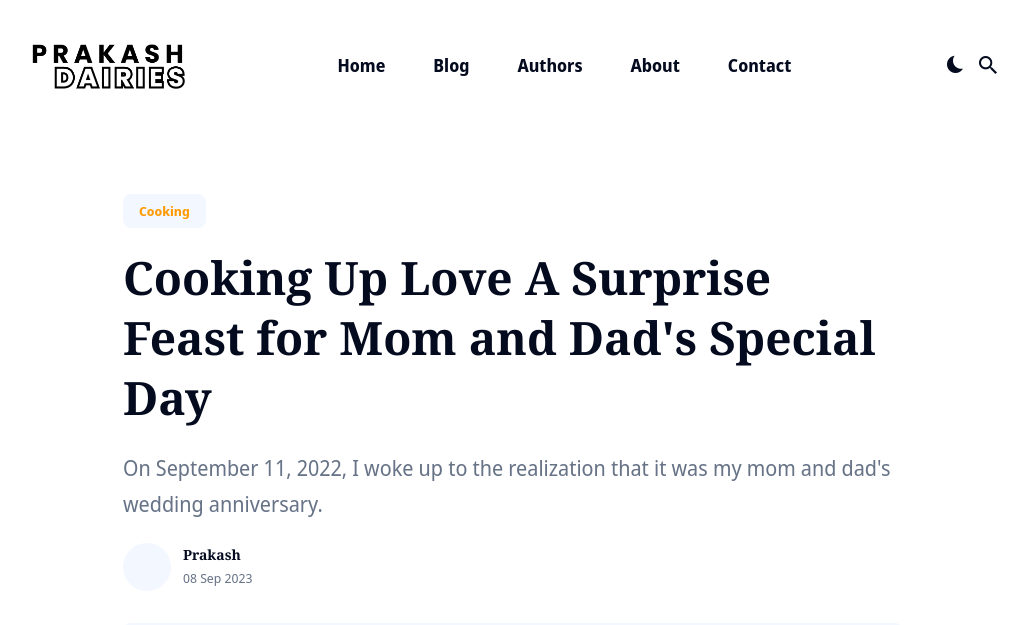
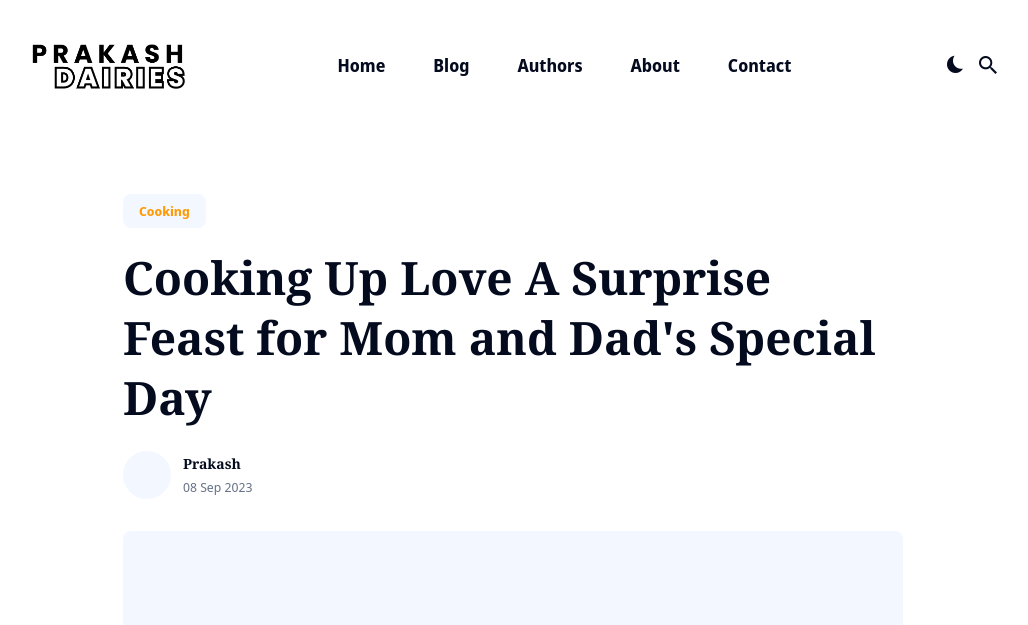
Before and after one commit to PrakasRavichandran/dairy-blog, a Jekyll site: the page built from _posts/2023-09-08-cooking-up-love-a-surprise-feast.markdown, in a window 1280 px wide and 900 px high. Shown: the top 625 px of the window, without its empty margins (127-1155 px from the left). Built offline with Jekyll 4.4.1, drawn with Linux system fonts in a browser that asks for light colours; nearby versions of some CDN libraries.

Commit message:
Update 2023-09-08-cooking-up-love-a-surprise-feast.markdown

```diff
--- a/_posts/2023-09-08-cooking-up-love-a-surprise-feast.markdown
+++ b/_posts/2023-09-08-cooking-up-love-a-surprise-feast.markdown
@@ -1,7 +1,7 @@
 ---
 layout: post
 title:  Cooking Up Love A Surprise Feast for Mom and Dad's Special Day
-description:  On September 11, 2022, I woke up to the realization that it was my mom and dad's wedding anniversary.
+description:
 date:   2023-09-08 22:15:35 +0300
 author: prakash
 image:  '/images/16.jpg'
```
